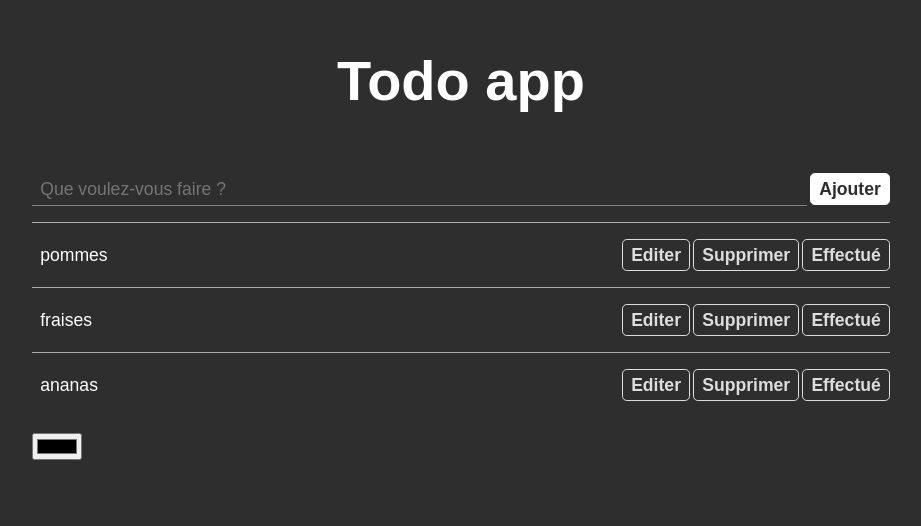
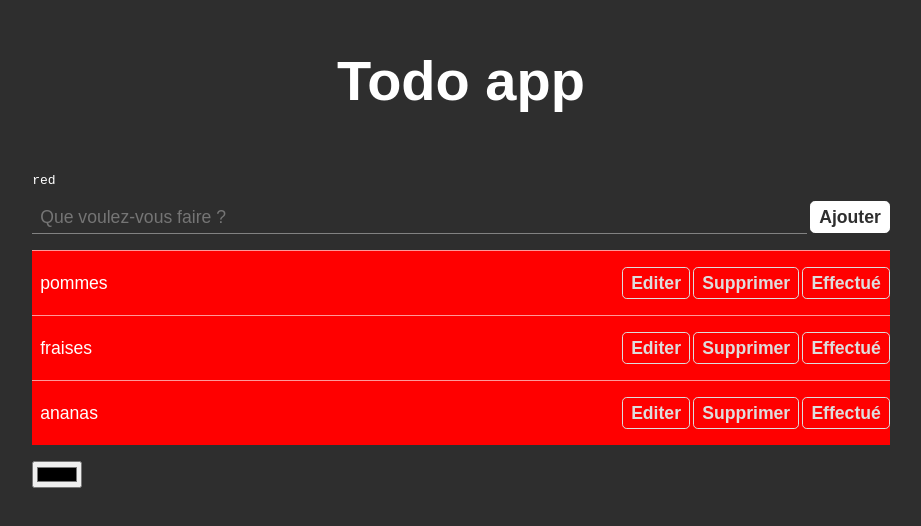
Before and after one commit to G4bi567/palette_color_in_todo, a Vue app: page / in a window 1280 px wide. Shown: the top 526 px of the page, without its empty margins (179-1100 px from the left). Built offline with nearby package versions, Linux system fonts and the light colour scheme.

Commit message:
1 file modified

```diff
--- a/src/components/TodoList.vue
+++ b/src/components/TodoList.vue
@@ -49,8 +49,11 @@ const handleDeleteItem = (id) => {
   const index = todos.findIndex((todo) => (todo.id = id));
   todos.splice(index, 1);
 };
+
+const colorbg = ref("red")
 const handlecolorbg = (colorpick)=>{
-  colorbg = colorpick
+  alert
+  colorbg.value = colorpick
   alert(colorpick)
 }
 
@@ -80,8 +83,8 @@ const debug = ref(true);
       @click.prevent="addNewTodo"
     />
   </form>
-  <ul class="todo-collection">
-    <li :style="{'background-image':colorbg}" v-for="todoItem in todos" class="todo-collection__item">
+  <ul class="todo-collection" >
+    <li :style="{'background-color':colorbg}" v-for="todoItem in todos" class="todo-collection__item">
       <todo-item  :todo="todoItem" @deleteItem="handleDeleteItem"></todo-item>
     </li>
   </ul>
```
